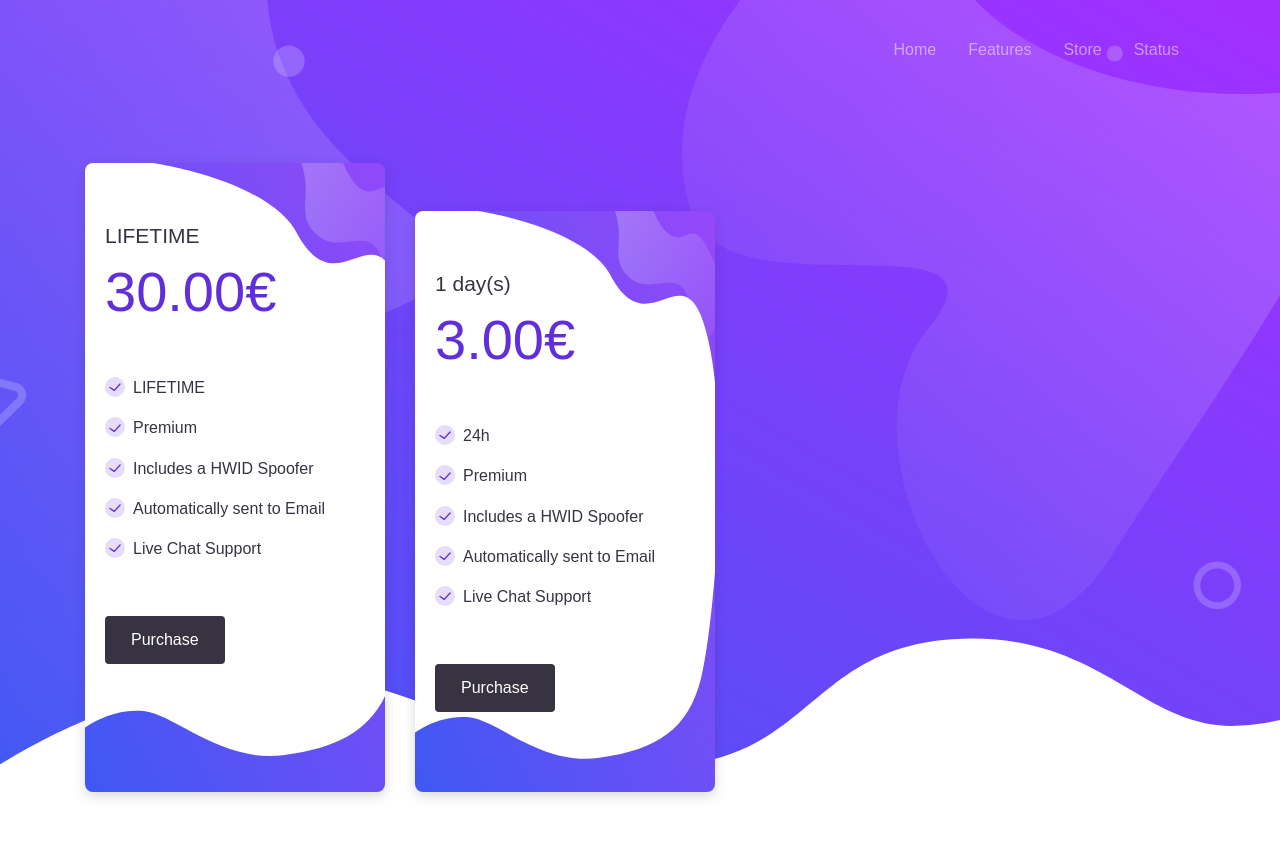
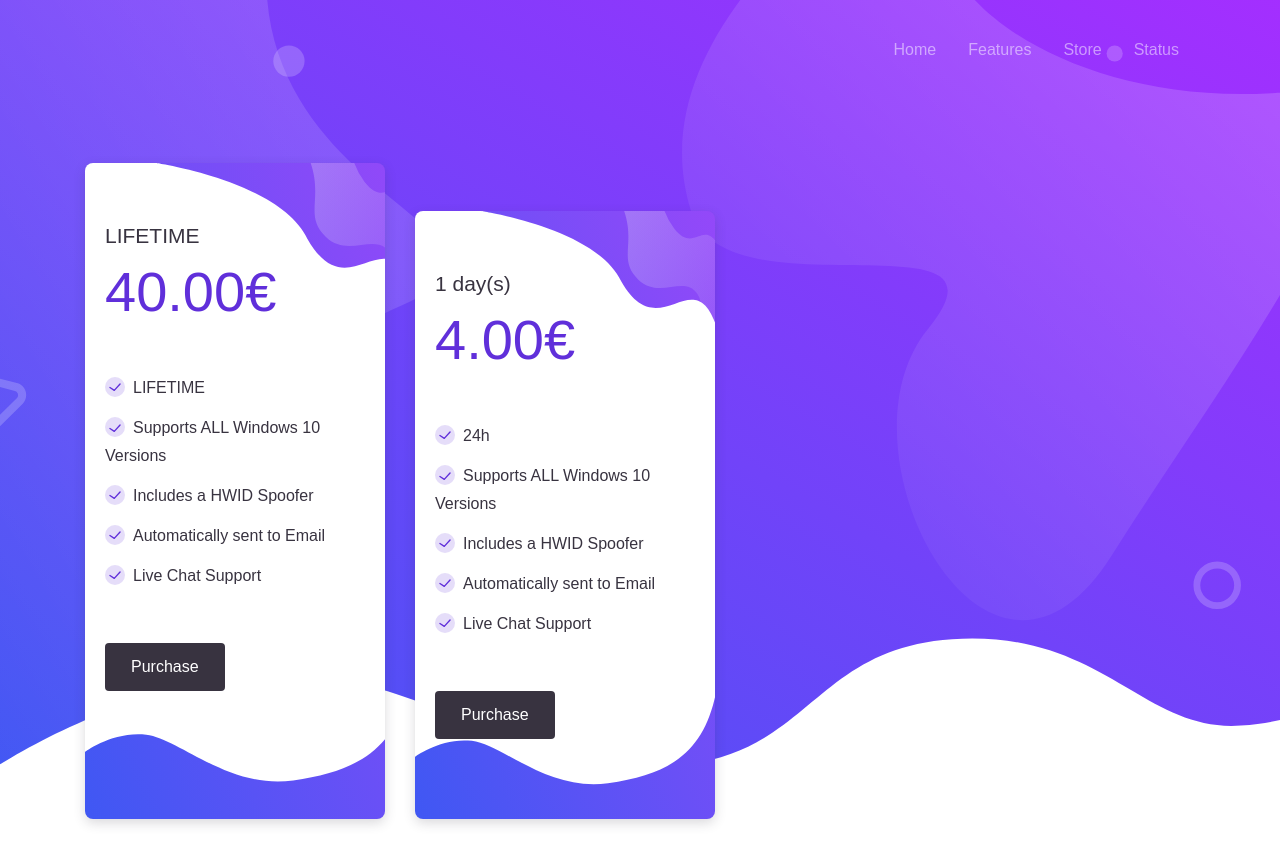
Before and after one commit to leoqqq77/mn.github.io, a plain HTML site: page store.html in a window 1280 px wide. Drawn offline with Linux system fonts and the light colour scheme.

Commit message:
Update store.html

```diff
--- a/store.html
+++ b/store.html
@@ -71,12 +71,12 @@
                 <div class="pricing-item active no-transform">
                   <div class="pricing-header">
                     <h5>LIFETIME</h5>
-                    <h1 class="fw-normal">30.00€</h1>
+                    <h1 class="fw-normal">40.00€</h1>
                   </div>
                   <div class="pricing-body">
                     <ul class="theme-list">
                       <li class="list-item">LIFETIME</li>
-                        <li class="list-item">Premium</li>
+                        <li class="list-item">Supports ALL Windows 10 Versions</li>
                         <li class="list-item">Includes a HWID Spoofer</li>
                         <li class="list-item">Automatically sent to Email</li>
                         <li class="list-item">Live Chat Support</li>
@@ -88,12 +88,12 @@
                   <div class="pricing-item active no-transform">
                     <div class="pricing-header">
                       <h5>1 day(s)</h5>
-                      <h1 class="fw-normal">3.00€</h1>
+                      <h1 class="fw-normal">4.00€</h1>
                     </div>
                     <div class="pricing-body">
                       <ul class="theme-list">
                         <li class="list-item">24h</li>
-                        <li class="list-item">Premium</li>
+                        <li class="list-item">Supports ALL Windows 10 Versions</li>
                         <li class="list-item">Includes a HWID Spoofer</li>
                         <li class="list-item">Automatically sent to Email</li>
                         <li class="list-item">Live Chat Support</li>
```
